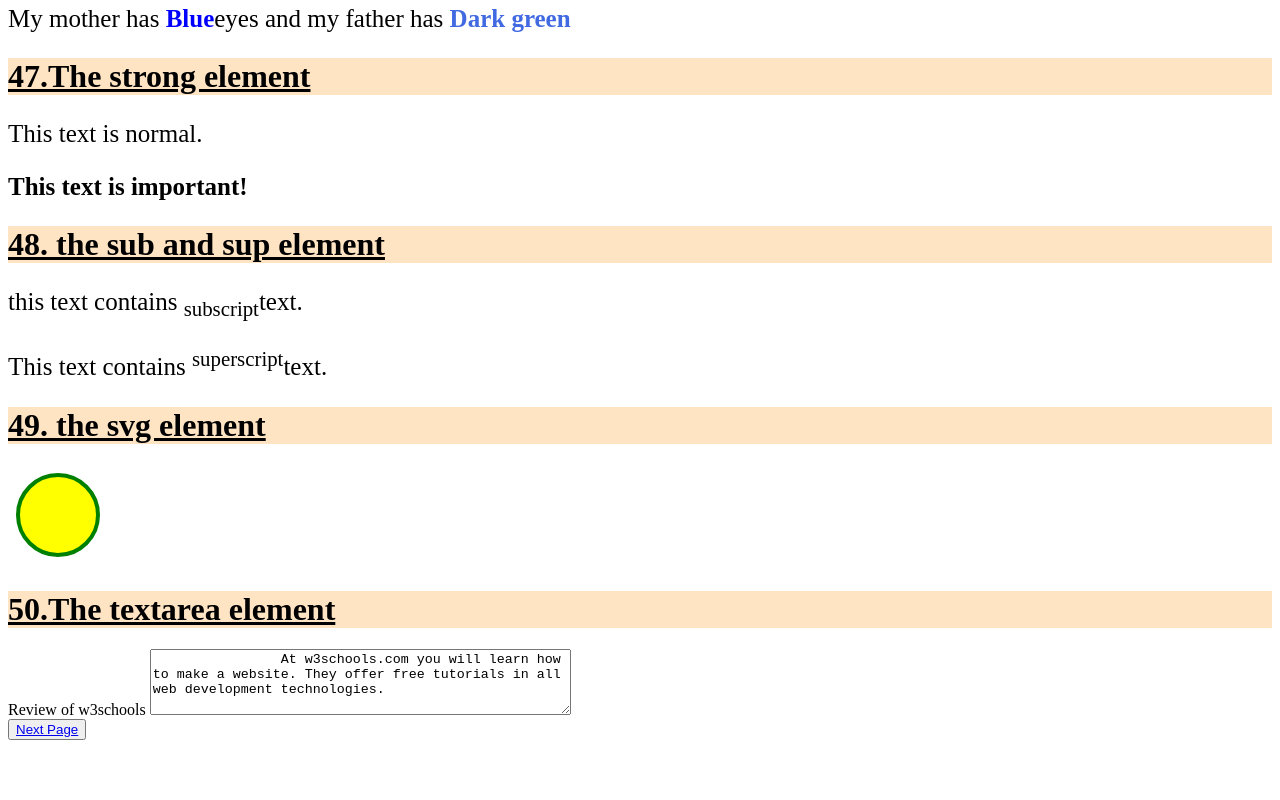
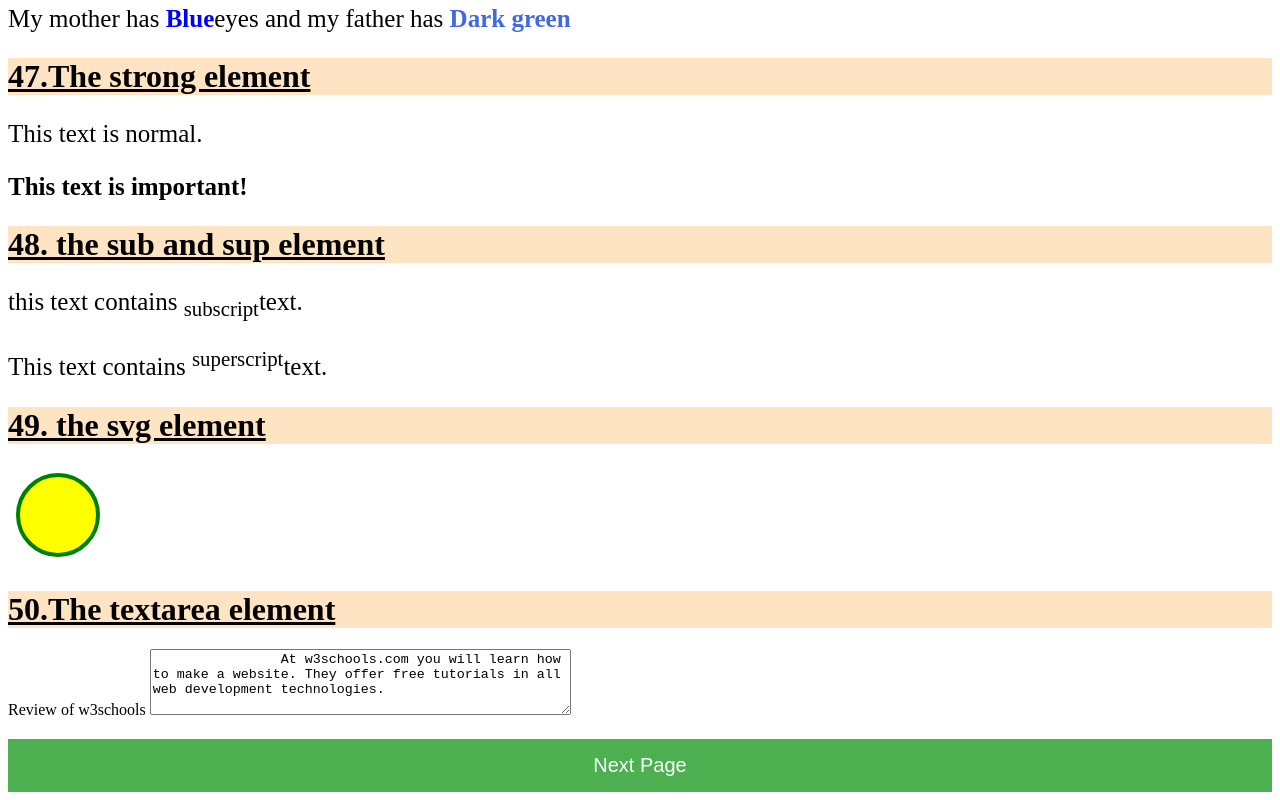
Before and after one commit to antarajt/htmltags, a plain HTML site: page index.html in a window 1280 px wide. Shown: the part 9448-10248 px from the top of the page. Before the commit the page ends 10196 px from the top, so only its background shows below. Drawn offline with Linux system fonts and the light colour scheme.

Commit message:
Update style.css

```diff
--- a/css/style.css
+++ b/css/style.css
@@ -29,3 +29,20 @@ table,td,th{
     background-color: bisque;
     text-align: center;
 }
+.btn{
+margin-top: 20px;
+width:100%;
+background-color: #4CAF50; /* Green */
+border: none;
+
+padding: 15px 32px;
+text-align: center;
+
+display: inline-block;
+
+}
+.btn a{
+    color: white;
+    text-decoration: none;
+    font-size: 20px;
+}
```
